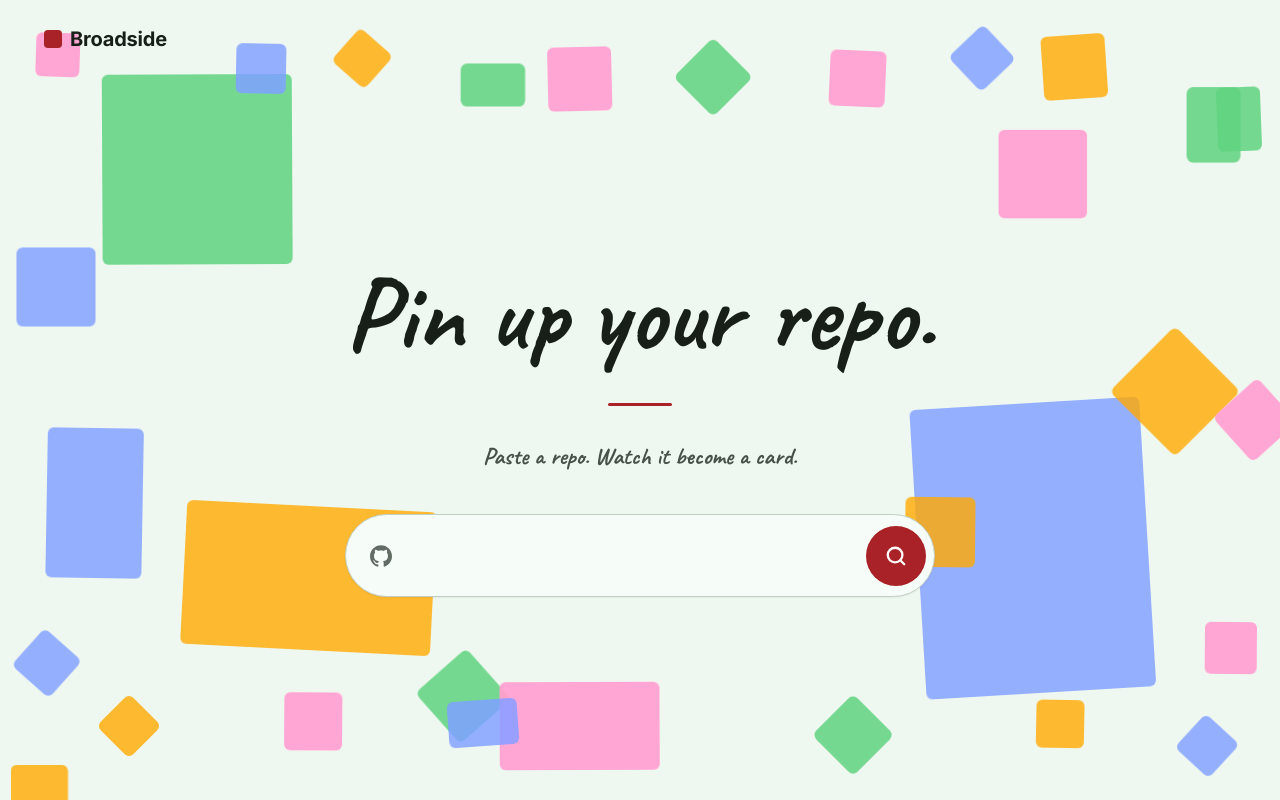
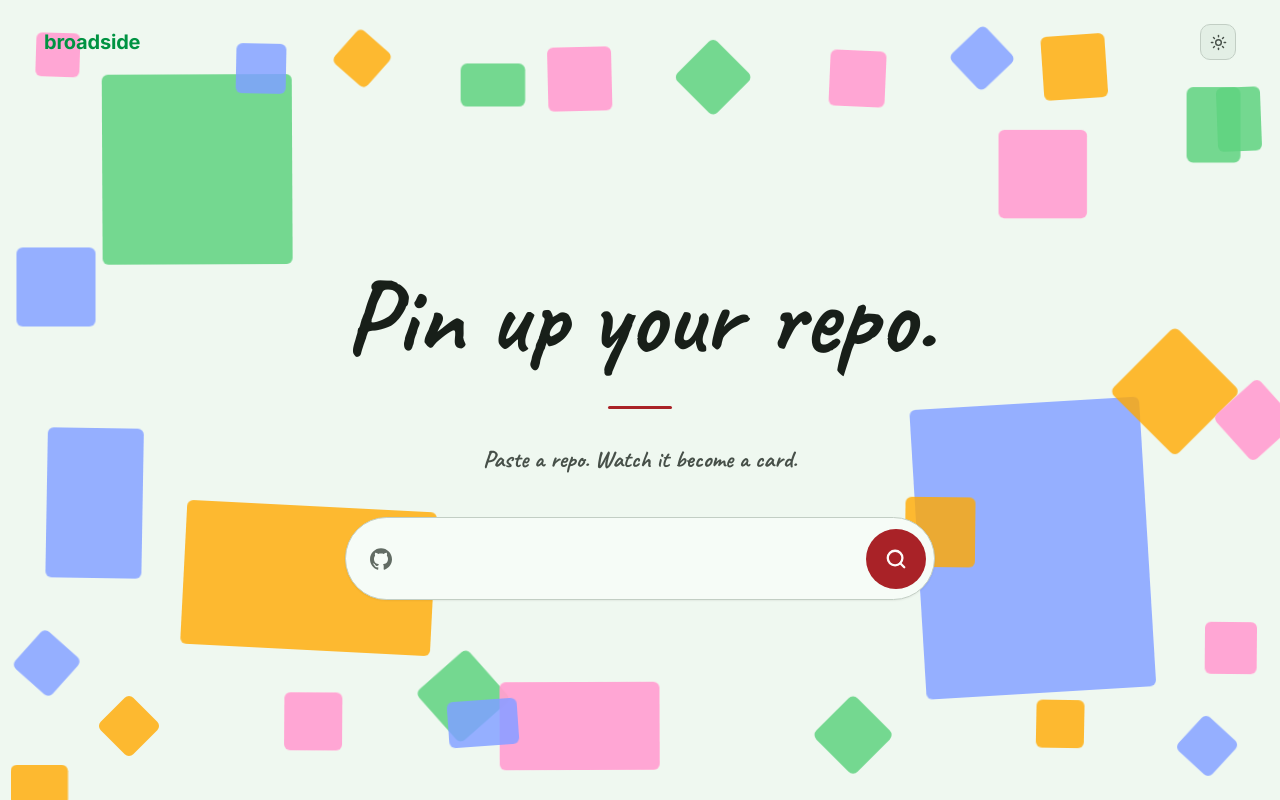
Before and after one commit to CyrilBaah/broadside, a Next.js app: page / in a window 1280 px wide. Built offline with nearby package versions, Linux system fonts and the light colour scheme.

Commit message:
Make the wordmark a clickable home button, green with a hover state, and show the theme toggle on the landing page too.

```diff
--- a/src/app/(config-ui)/page.module.css
+++ b/src/app/(config-ui)/page.module.css
@@ -67,17 +67,20 @@
   display: inline-flex;
   align-items: center;
   gap: var(--space-2);
+  padding: 0;
+  font: inherit;
   font-size: var(--text-lg);
   font-weight: 700;
   letter-spacing: -0.01em;
-  color: var(--ink);
+  color: oklch(58% 0.16 150);
+  background: none;
+  border: none;
+  cursor: pointer;
+  transition: color var(--duration-fast) var(--ease-out-quart);
 }
 
-.logoMark {
-  width: 18px;
-  height: 18px;
-  border-radius: 4px;
-  background: var(--accent);
+.wordmark:hover {
+  color: var(--ink);
 }
 
 .main {
--- a/src/app/(config-ui)/page.tsx
+++ b/src/app/(config-ui)/page.tsx
@@ -54,6 +54,12 @@ export default function ConfigUiPage() {
     }
   }
 
+  function goHome() {
+    setConfig(null);
+    setUrl("");
+    setParseError(null);
+  }
+
   const baseUrl = typeof window !== "undefined" ? window.location.origin : "";
 
   return (
@@ -61,11 +67,10 @@ export default function ConfigUiPage() {
       <DriftBackdrop />
 
       <header className={styles.header}>
-        <div className={styles.wordmark}>
-          <span className={styles.logoMark} aria-hidden="true" />
-          Broadside
-        </div>
-        {config ? <ThemeToggle /> : null}
+        <button type="button" className={styles.wordmark} onClick={goHome}>
+          broadside
+        </button>
+        <ThemeToggle />
       </header>
 
       <main className={styles.main}>
```
